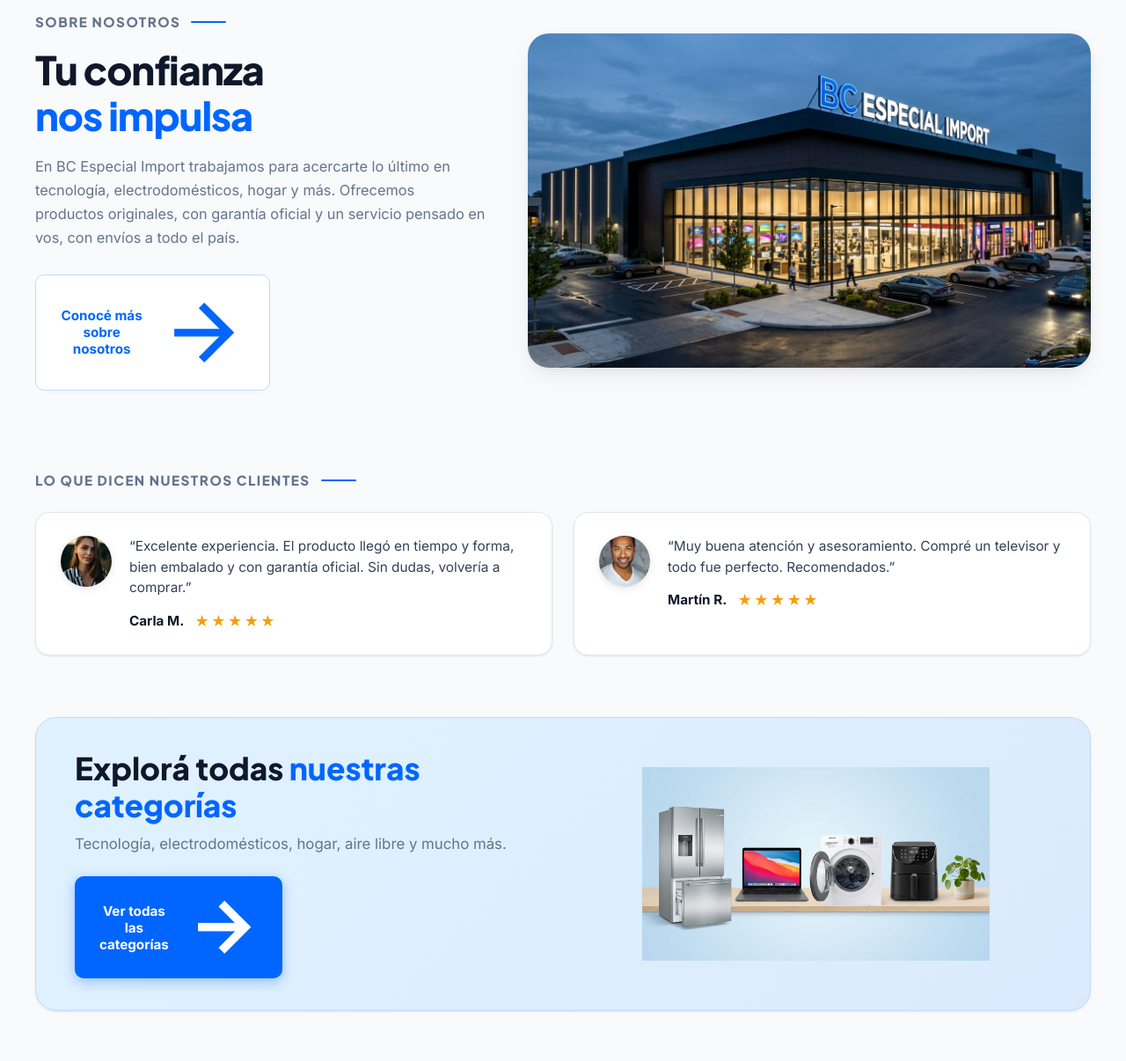
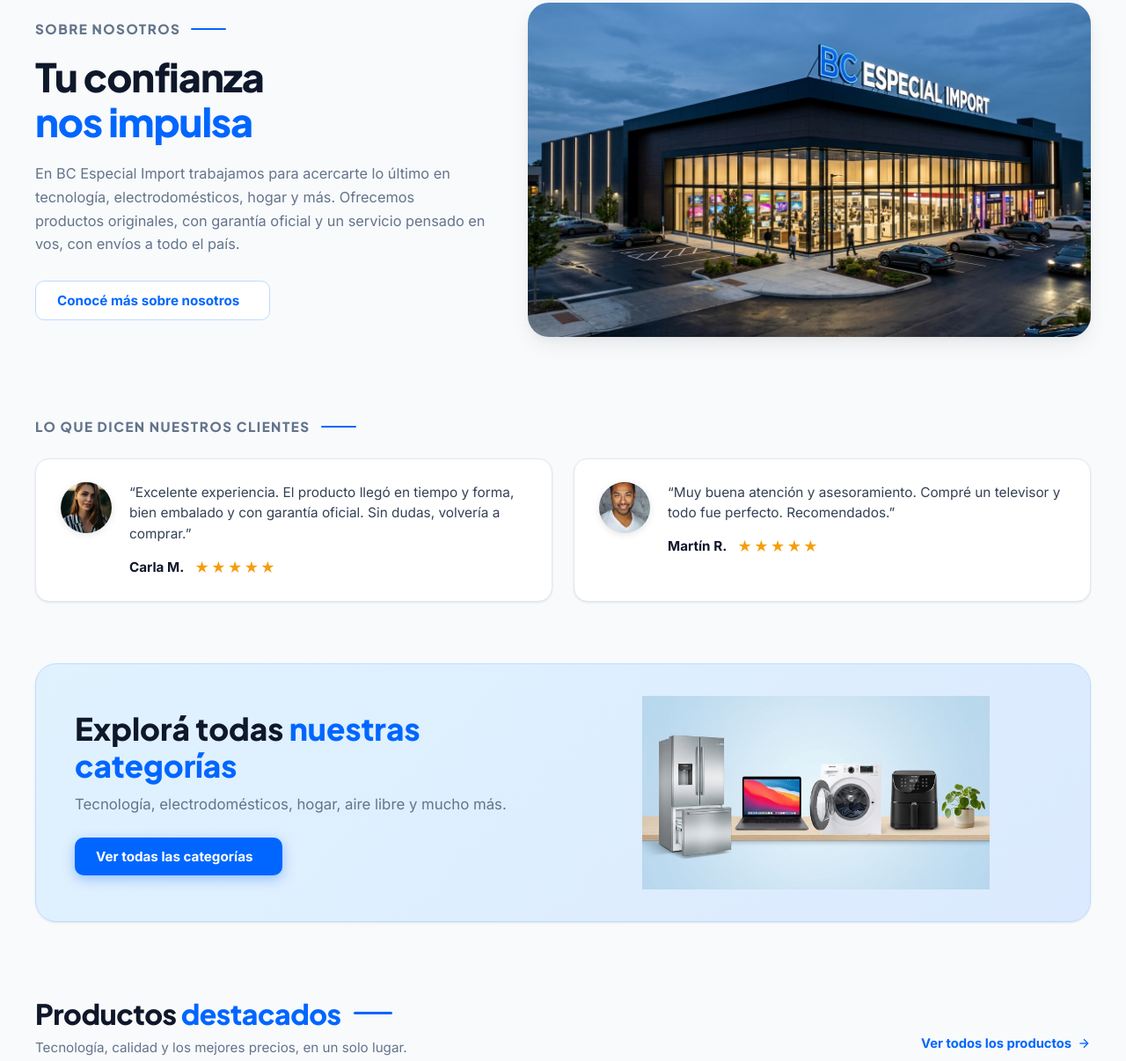
Before and after one commit to munozalbelonicolas/BC, a website built with Vite: page index.html in a window 1280 px wide. Shown: the part 1375-2581 px from the top of the page at 88% size. Built offline with nearby package versions, Linux system fonts and the light colour scheme.

Commit message:
fix: ensure button labels remain on a single line with white-space nowrap

```diff
--- a/src/style.css
+++ b/src/style.css
@@ -613,6 +613,12 @@
   font-weight: 700;
   transition: var(--transition);
   text-align: center;
+  white-space: nowrap;
+  flex-shrink: 0;
+}
+
+.btn span {
+  white-space: nowrap;
 }
 
 .btn-primary {
@@ -1153,6 +1159,8 @@
 
 .promo-btn {
   padding: 12px 24px;
+  white-space: nowrap;
+  width: fit-content;
 }
 
 .promo-banner-media {
@@ -1524,6 +1532,7 @@
   font-size: 0.9rem;
   font-weight: 700;
   transition: var(--transition);
+  white-space: nowrap;
 }
 
 .btn-add-to-cart:hover {
```
